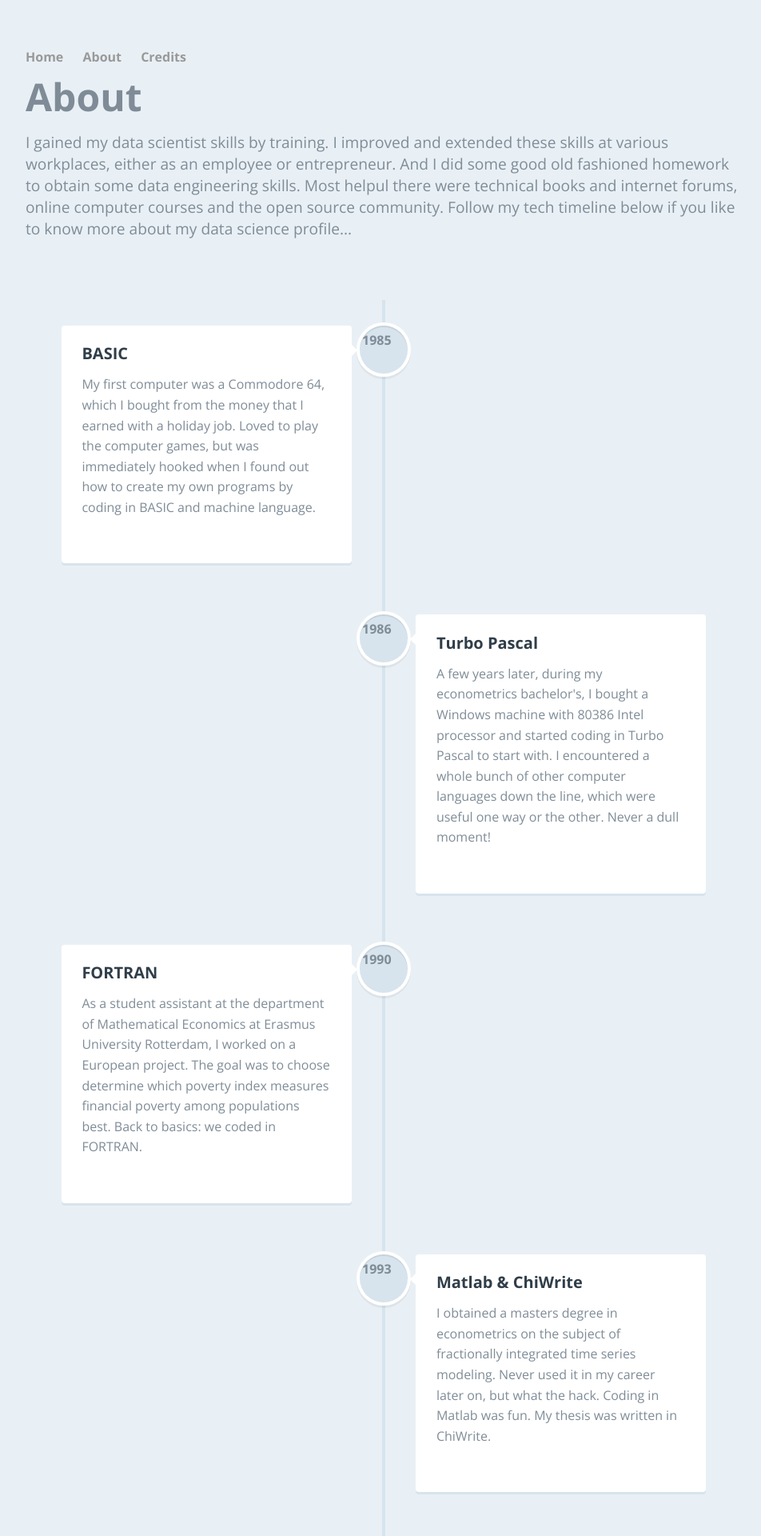
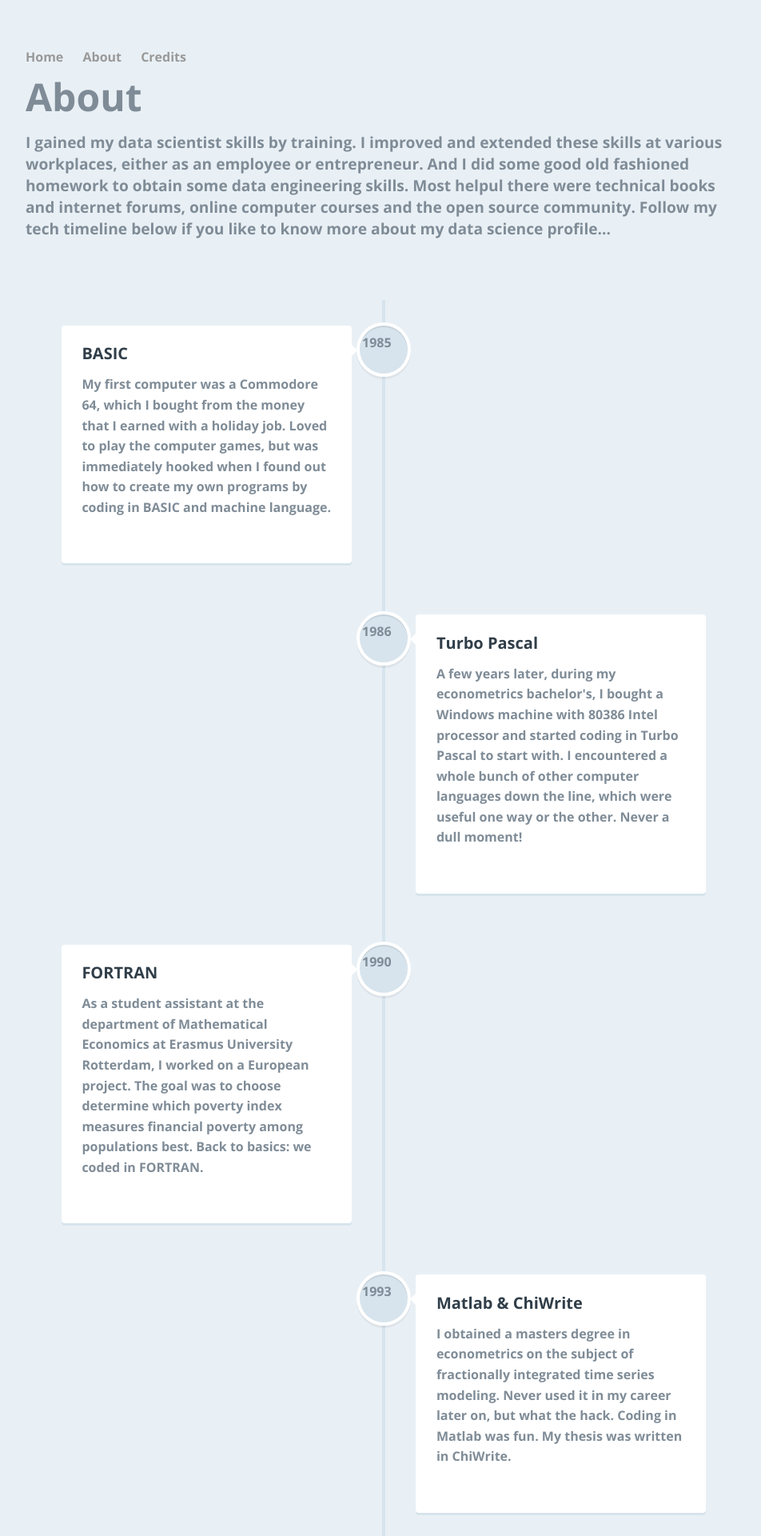
Before and after one commit to pjastam/pjastam.github.io, a Jekyll site: the page built from about/index.html, in a window 1280 px wide. Shown: the top 1920 px of the page at 80% size, without its empty margins (160-1112 px from the left). Built offline with Jekyll 4.4.1, drawn with Linux system fonts in a browser that asks for light colours; some web fonts are replaced.

Commit message:
Update layout

```diff
--- a/about/index.html
+++ b/about/index.html
@@ -11,7 +11,7 @@
 	<section id="cd-timeline" class="cd-container">
 		<div class="cd-timeline-block">
 			<div class="cd-timeline-img cd-picture">
-				<span class="cd-date">1985</span>
+				<span class="cd-date"><p>1985</p></span>
 			</div> <!-- cd-timeline-img -->
 
 			<div class="cd-timeline-content">
@@ -22,7 +22,7 @@
 
 		<div class="cd-timeline-block">
 			<div class="cd-timeline-img cd-movie">
-				<span class="cd-date">1986</span>
+				<span class="cd-date"><p>1986</p></span>
 			</div> <!-- cd-timeline-img -->
 
 			<div class="cd-timeline-content">
@@ -33,7 +33,7 @@
 
 		<div class="cd-timeline-block">
 			<div class="cd-timeline-img cd-picture">
-				<span class="cd-date">1990</span>
+				<span class="cd-date"><p>1990</p></span>
 			</div> <!-- cd-timeline-img -->
 
 			<div class="cd-timeline-content">
@@ -44,7 +44,7 @@
 
 		<div class="cd-timeline-block">
 			<div class="cd-timeline-img cd-picture">
-				<span class="cd-date">1993</span>
+				<span class="cd-date"><p>1993</p></span>
 			</div> <!-- cd-timeline-img -->
 
 			<div class="cd-timeline-content">
@@ -55,7 +55,7 @@
 
 		<div class="cd-timeline-block">
 			<div class="cd-timeline-img cd-location">
-				<span class="cd-date">1994</span>
+				<span class="cd-date"><p>1994</p></span>
 			</div> <!-- cd-timeline-img -->
 
 			<div class="cd-timeline-content">
@@ -66,7 +66,7 @@
 
 		<div class="cd-timeline-block">
 			<div class="cd-timeline-img cd-location">
-				<span class="cd-date">1995</span>
+				<span class="cd-date"><p>1995</p></span>
 			</div> <!-- cd-timeline-img -->
 
 			<div class="cd-timeline-content">
@@ -77,7 +77,7 @@
 
 		<div class="cd-timeline-block">
 			<div class="cd-timeline-img cd-location">
-				<span class="cd-date">1995</span>
+				<span class="cd-date"><p>1995</p></span>
 			</div> <!-- cd-timeline-img -->
 
 			<div class="cd-timeline-content">
@@ -88,7 +88,7 @@
 
 		<div class="cd-timeline-block">
 			<div class="cd-timeline-img cd-location">
-				<span class="cd-date">1996</span>
+				<span class="cd-date"><p>1996</p></span>
 			</div> <!-- cd-timeline-img -->
 
 			<div class="cd-timeline-content">
@@ -99,7 +99,7 @@
 
 		<div class="cd-timeline-block">
 			<div class="cd-timeline-img cd-location">
-				<span class="cd-date">1999</span>
+				<span class="cd-date"><p>1999</p></span>
 			</div> <!-- cd-timeline-img -->
 
 			<div class="cd-timeline-content">
@@ -110,7 +110,7 @@
 
 		<div class="cd-timeline-block">
 			<div class="cd-timeline-img cd-location">
-				<span class="cd-date">2000</span>
+				<span class="cd-date"><p>2000</p></span>
 			</div> <!-- cd-timeline-img -->
 
 			<div class="cd-timeline-content">
@@ -121,7 +121,7 @@
 
 		<div class="cd-timeline-block">
 			<div class="cd-timeline-img cd-location">
-				<span class="cd-date">2002</span>
+				<span class="cd-date"><p>2002</p></span>
 			</div> <!-- cd-timeline-img -->
 
 			<div class="cd-timeline-content">
@@ -132,7 +132,7 @@
 
 		<div class="cd-timeline-block">
 			<div class="cd-timeline-img cd-location">
-				<span class="cd-date">2002</span>
+				<span class="cd-date"><p>2002</p></span>
 			</div> <!-- cd-timeline-img -->
 
 			<div class="cd-timeline-content">
@@ -143,7 +143,7 @@
 
 		<div class="cd-timeline-block">
 			<div class="cd-timeline-img cd-location">
-				<span class="cd-date">2009</span>
+				<span class="cd-date"><p>2009</p></span>
 			</div> <!-- cd-timeline-img -->
 
 			<div class="cd-timeline-content">
@@ -154,7 +154,7 @@
 
 		<div class="cd-timeline-block">
 			<div class="cd-timeline-img cd-location">
-				<span class="cd-date">2015</span>
+				<span class="cd-date"><p>2015</p></span>
 			</div> <!-- cd-timeline-img -->
 
 			<div class="cd-timeline-content">
@@ -165,7 +165,7 @@
 
 		<div class="cd-timeline-block">
 			<div class="cd-timeline-img cd-location">
-				<span class="cd-date">2016</span>
+				<span class="cd-date"><p>2016</p></span>
 			</div> <!-- cd-timeline-img -->
 
 			<div class="cd-timeline-content">
@@ -176,7 +176,7 @@
 
 		<div class="cd-timeline-block">
 			<div class="cd-timeline-img cd-location">
-				<span class="cd-date">2016</span>
+				<span class="cd-date"><p>2016</p></span>
 			</div> <!-- cd-timeline-img -->
 
 			<div class="cd-timeline-content">
@@ -187,7 +187,7 @@
 
 		<div class="cd-timeline-block">
 			<div class="cd-timeline-img cd-location">
-				<span class="cd-date">2016</span>
+				<span class="cd-date"><p>2016</p></span>
 			</div> <!-- cd-timeline-img -->
 
 			<div class="cd-timeline-content">
@@ -198,7 +198,7 @@
 
 		<div class="cd-timeline-block">
 			<div class="cd-timeline-img cd-location">
-				<span class="cd-date">2017</span>
+				<span class="cd-date"><p>2017</p></span>
 			</div> <!-- cd-timeline-img -->
 
 			<div class="cd-timeline-content">
@@ -209,7 +209,7 @@
 
 		<div class="cd-timeline-block">
 			<div class="cd-timeline-img cd-location">
-				<span class="cd-date">2017</span>
+				<span class="cd-date"><p>2017</p></span>
 			</div> <!-- cd-timeline-img -->
 
 			<div class="cd-timeline-content">
@@ -220,7 +220,7 @@
 
 		<div class="cd-timeline-block">
 			<div class="cd-timeline-img cd-location">
-				<span class="cd-date">2017</span>
+				<span class="cd-date"><p>2017</p></span>
 			</div> <!-- cd-timeline-img -->
 
 			<div class="cd-timeline-content">
@@ -231,7 +231,7 @@
 
 		<div class="cd-timeline-block">
 			<div class="cd-timeline-img cd-movie">
-				<span class="cd-date">After 2017</span>
+				<span class="cd-date"><p>After 2017</p></span>
 			</div> <!-- cd-timeline-img -->
 
 			<div class="cd-timeline-content">
--- a/css/style.css
+++ b/css/style.css
@@ -19,6 +19,7 @@
   font-family: "Open Sans", sans-serif;
   color: #7f8c97;
   background-color: #e9f0f5;
+  font-weight: bold;
 }
 
 a {
@@ -268,6 +269,10 @@
   top: 10px;
   color: #7f8c97;
 }
+.cd-date p {
+	margin-left: auto;
+	margin-right: auto;
+}
 .cd-timeline-content .cd-read-more, .cd-timeline-content .cd-date {
   display: inline-block;
 }
```
